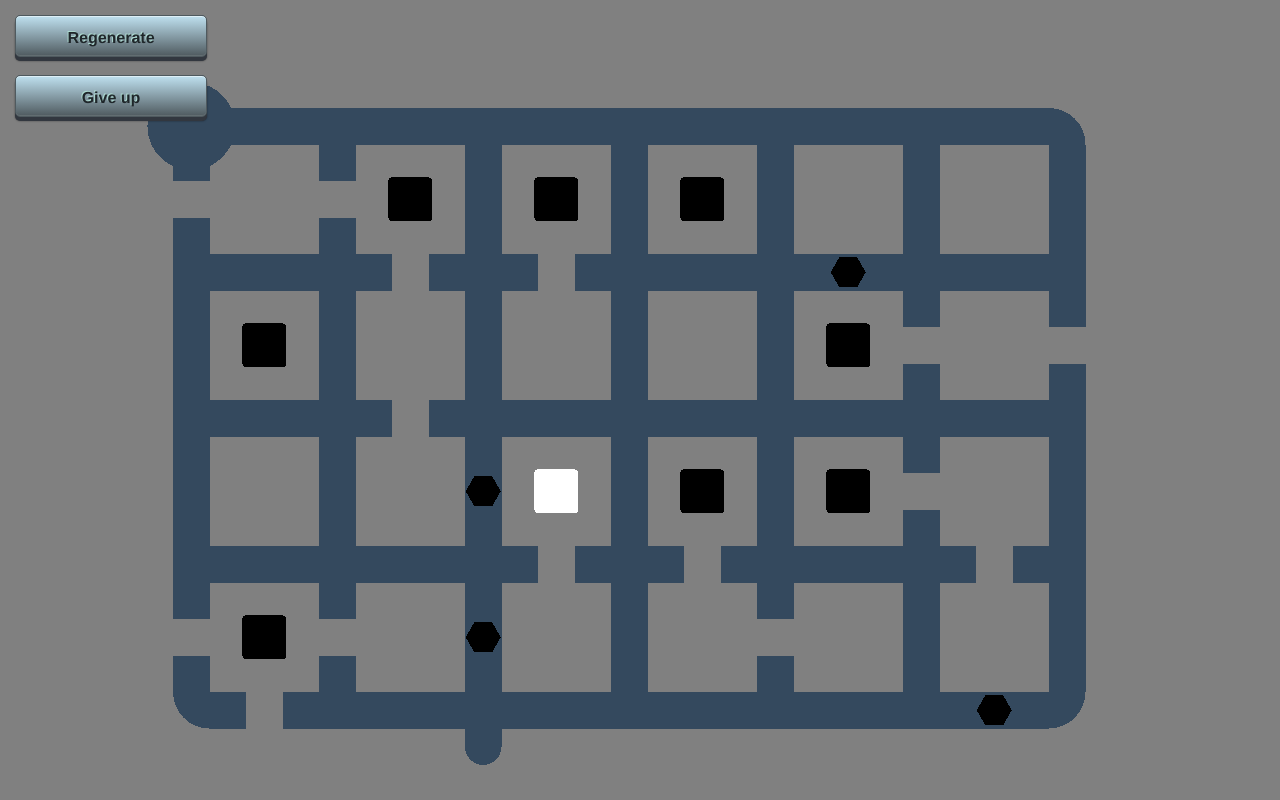
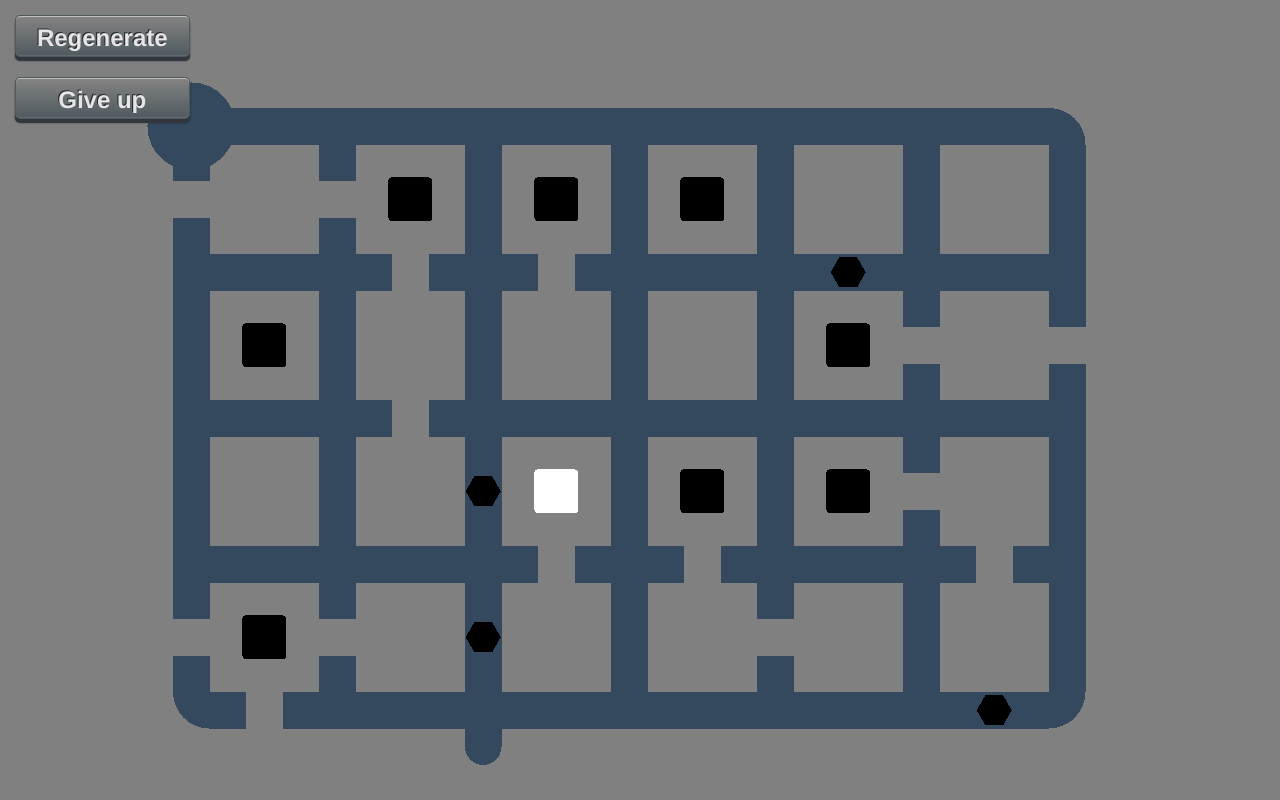
Before and after one commit to knispeja/WitnessGenerator, a plain HTML site: page index.html in a window 1280 px wide. Drawn offline with Linux system fonts and the light colour scheme.

Commit message:
Cleaned up buttons

```diff
--- a/css/index.css
+++ b/css/index.css
@@ -36,9 +36,10 @@ svg {
 .push_button {
     position: relative;
 
-    width: 190px;
-    height: 40px;
-    margin-bottom: 18px;
+    font-size: 18pt;
+    width: 130%;
+    height: 30pt;
+    margin-bottom: 15pt;
 
     text-align: center;
     color: #FFF;
@@ -85,16 +86,16 @@ svg {
 }
 
 .light {
-    color: #1F262A;
-    text-shadow: -1px -1px 0 #ADD9D1;
+    color: #E7E5E8;
+    text-shadow: -1px -1px 0 #1F262A;
     background: #1F262A;
     border: 1px solid #4F5A5F;
 
-    background-image:-webkit-linear-gradient(top, #BFE1F0, #4F5A5F);
-    background-image:-moz-linear-gradient(top, #BFE1F0, #4F5A5F);
-    background-image:-ms-linear-gradient(top, #BFE1F0, #4F5A5F);
-    background-image:-o-linear-gradient(top, #BFE1F0, #4F5A5F);
-    background-image:linear-gradient(to bottom, #BFE1F0, #4F5A5F);
+    background-image:-webkit-linear-gradient(top, #848482, #4F5A5F);
+    background-image:-moz-linear-gradient(top, #848482, #4F5A5F);
+    background-image:-ms-linear-gradient(top, #848482, #4F5A5F);
+    background-image:-o-linear-gradient(top, #848482, #4F5A5F);
+    background-image:linear-gradient(to bottom, #848482, #4F5A5F);
 
     -webkit-border-radius: 5px;
     -moz-border-radius: 5px;
@@ -107,9 +108,9 @@ svg {
 
 .light:hover {
     background: #BFE1F0;
-    background-image:-webkit-linear-gradient(top, #4F5A5F, #BFE1F0);
-    background-image:-moz-linear-gradient(top, #4F5A5F, #BFE1F0);
-    background-image:-ms-linear-gradient(top, #4F5A5F, #BFE1F0);
-    background-image:-o-linear-gradient(top, #4F5A5F, #BFE1F0);
-    background-image:linear-gradient(top, #4F5A5F, #BFE1F0);
+    background-image:-webkit-linear-gradient(top, #4F5A5F, #B0ACAE);
+    background-image:-moz-linear-gradient(top, #4F5A5F, #B0ACAE);
+    background-image:-ms-linear-gradient(top, #4F5A5F, #B0ACAE);
+    background-image:-o-linear-gradient(top, #4F5A5F, #B0ACAE);
+    background-image:linear-gradient(top, #4F5A5F, #B0ACAE);
 }
```
